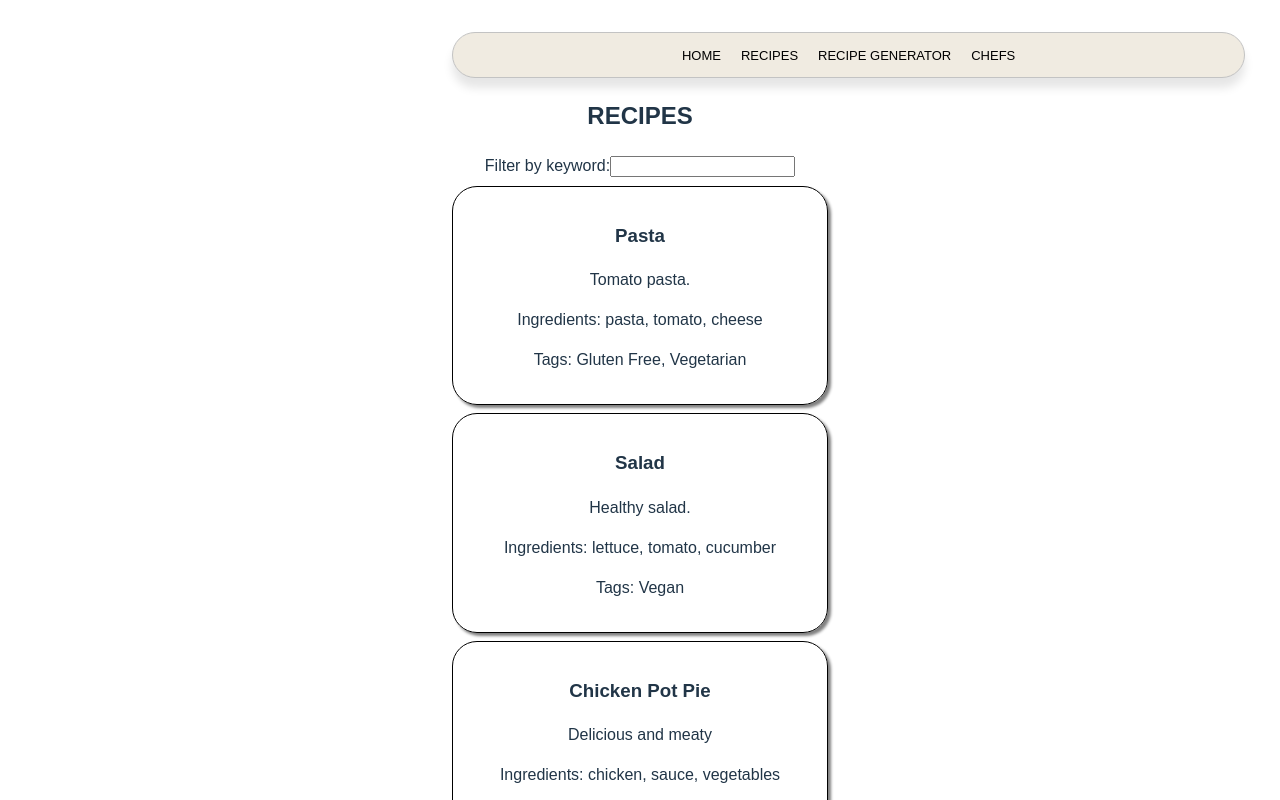
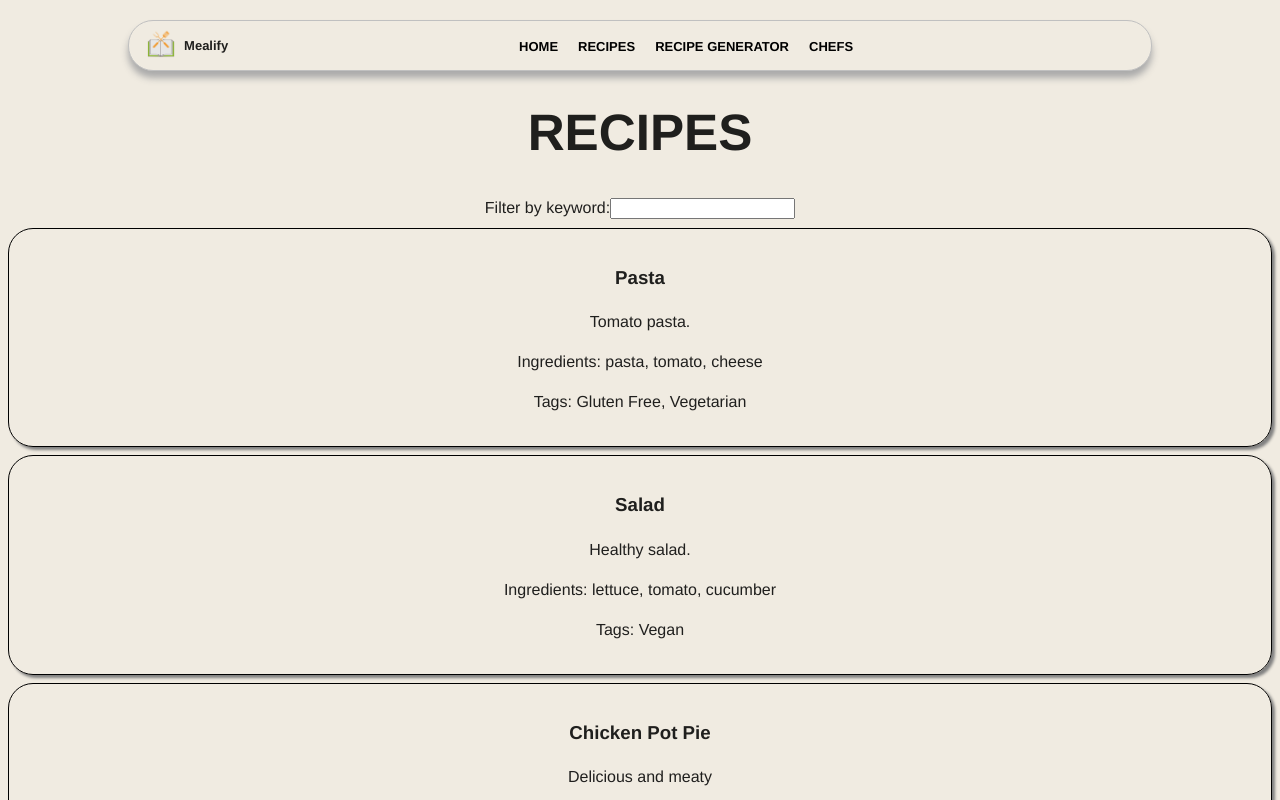
Before and after one commit to sh1v-ansh/recipe-generator-app, a Vue app in the folder client/: page / in a window 1280 px wide. Shown: the top 800 px of the page. Built offline with nearby package versions, Linux system fonts and the light colour scheme.

Commit message:
UI Update

```diff
--- a/client/src/App.vue
+++ b/client/src/App.vue
@@ -22,9 +22,9 @@ Pages:
 */
 
 <template>
-  <div>
+  <div style="width: 100vw; padding: 0;">
     <NavBar></NavBar>
-    <h2 style="font-weight: 800;">RECIPES</h2>
+    <h1 style="font-weight: 800;">RECIPES</h1>
     <RecipeFilter @update-filter="filterRecipes" />
     <div v-for="recipe in filteredRecipes" :key="recipe.id">
       <Recipe :recipe="recipe" />
--- a/client/src/components/NavBar.vue
+++ b/client/src/components/NavBar.vue
@@ -3,9 +3,11 @@
 </script>
 
 <template>
-<div>
   <div class="navBar">
-        <ul style="list-style-type: none;" class="nav-list">
+    <img src="../assets/Mealify_Color.png" width="30" height="30" class="logo" style="margin-left: 1%; margin-bottom: 0.5%;">
+    <h6 style="margin-left: 8px; font-size: 13px; margin-top: 0; margin-bottom: 0; padding: 0;">Mealify</h6>
+    <div class="nav-center" style="width: 100%;">
+      <ul class="nav-list">
         <li><a class="hover-link">HOME</a></li>
         <li><a class="hover-link">RECIPES</a></li>
         <li><a class="hover-link">RECIPE GENERATOR</a></li>
@@ -18,37 +20,60 @@
 <style>
 .navBar {
   display: flex;
+  align-items: center;
+  justify-content: space-between;
+  border: 1px solid rgb(192, 192, 192);
+  border-radius: 25px;
+  box-shadow: 0px 7px 7px rgb(170, 170, 170);
+  background-color: #F0EBE1;
+  padding: 7px;
+  max-width: 80%;
+  margin: auto;
+}
+
+.logo {
+  margin-right: auto;
+}
+
+.nav-center {
+  flex: 1;
+  display: flex;
   justify-content: center;
-  align-items: center;
-  border: 1px solid rgb(195, 195, 195);
-  border-radius: 25px; /* rounded corners */
-  box-shadow: 0px 10px 10px rgba(0, 0, 0, 0.1); /* shadow effect */
-  padding: 10px 20px; /* padding inside the navbar */
-  background-color: #F0EBE1;
-  width: 200%; /* makes the navbar just big enough for its content */
-  margin: auto; /* centers the navbar on the page */
 }
 
 .nav-list {
-  list-style-type: none; /* removes bullet points */
+  list-style-type: none;
+  display: flex;
+  gap: 20px;
+  margin: 0 auto; /* Centers the nav list */
   padding: 0;
-  margin: 0;
-  display: flex; /* makes the list items horizontal */
-  gap: 20px; /* space between items */
 }
 
 .hover-link {
+  position: relative;
   text-decoration: none;
   color: black;
-  font-weight: medium; /* makes the text bold */
+  font-weight: bold;
   font-size: small;
+  cursor: pointer;
 }
 
-.hover-link:hover {
-  text-decoration: underline;
-  text-decoration-thickness: 3px;
-  text-decoration-color: red;
-  color: black;
-  cursor: pointer;
+.hover-link::after {
+  content: "";
+  position: absolute;
+  bottom: -2px;
+  left: 0;
+  right: 0;
+  height: 3px;
+  background-color: #EE6352;
+  opacity: 0;
+  transition: opacity 0.5s ease-in-out, transform 0.5s ease-in-out;
+  transform: scaleX(0);
+  transform-origin: center;
+}
+
+.hover-link:hover::after {
+  opacity: 1;
+  transform: scaleX(1);
 }
 </style>
--- a/client/src/components/Recipe.vue
+++ b/client/src/components/Recipe.vue
@@ -20,7 +20,7 @@
   border: 1px solid #000000;
   border-radius: 25px;
   padding: 1em;
-  margin: 0.5em 0;
+  margin: 0.5em 0.5em;
   box-shadow: 3px 3px 3px gray;
 }
 </style>
--- a/client/src/style.css
+++ b/client/src/style.css
@@ -1,5 +1,5 @@
 :root {
-  font-family: 'Montserrat', sans-serif;
+  font-family: 'Helvetica Neue', sans-serif;
   line-height: 1.5;
   font-weight: 400;
 
@@ -18,9 +18,11 @@ a {
   color: #646cff;
   text-decoration: inherit;
 }
-a:hover {
-  color: #535bf2;
+
+* {
+  box-sizing: border-box;
 }
+
 
 body {
   margin: 0;
@@ -28,8 +30,6 @@ body {
   place-items: center;
   min-width: 320px;
   min-height: 100vh;
-  padding-left: 10%;
-  padding-right: 10%;
 }
 
 h1 {
@@ -37,45 +37,8 @@ h1 {
   line-height: 1.1;
 }
 
-button {
-  border-radius: 8px;
-  border: 1px solid transparent;
-  padding: 0.6em 1.2em;
-  font-size: 1em;
-  font-weight: 500;
-  font-family: inherit;
-  background-color: #1a1a1a;
-  cursor: pointer;
-  transition: border-color 0.25s;
-}
-button:hover {
-  border-color: #646cff;
-}
-button:focus,
-button:focus-visible {
-  outline: 4px auto -webkit-focus-ring-color;
-}
-
-.card {
-  padding: 2em;
-}
-
 #app {
-  max-width: 1280px;
-  margin: 0 auto;
-  padding: 2rem;
+  max-width: 100%;
+  padding-top: 20px;
   text-align: center;
 }
-
-@media (prefers-color-scheme: light) {
-  :root {
-    color: #213547;
-    background-color: #ffffff;
-  }
-  a:hover {
-    color: #747bff;
-  }
-  button {
-    background-color: #f9f9f9;
-  }
-}
```
Also changed, not shown: client/src/assets/Mealify_Color.png (added). Lines whose indentation alone changed are shown as unchanged.
